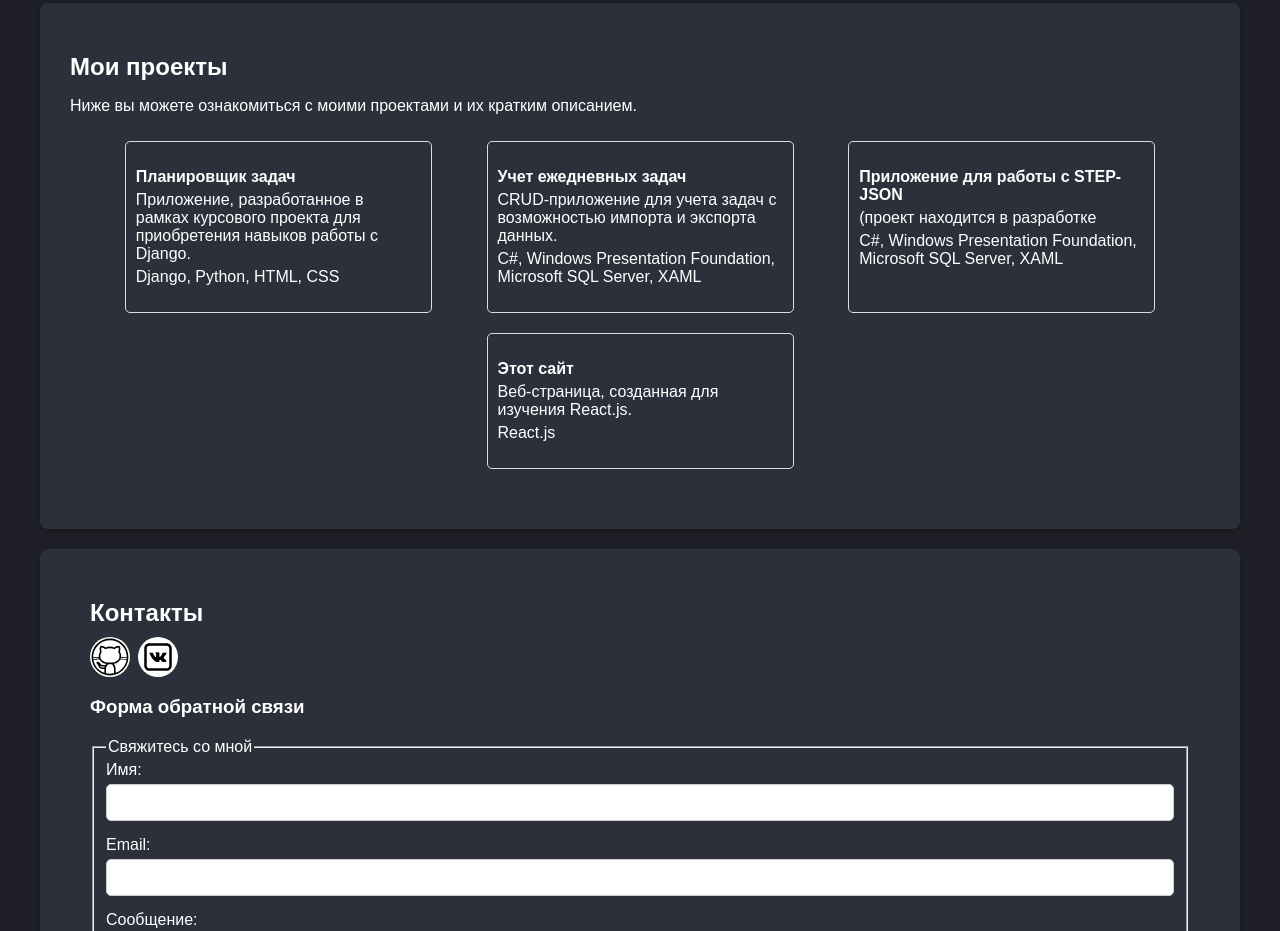
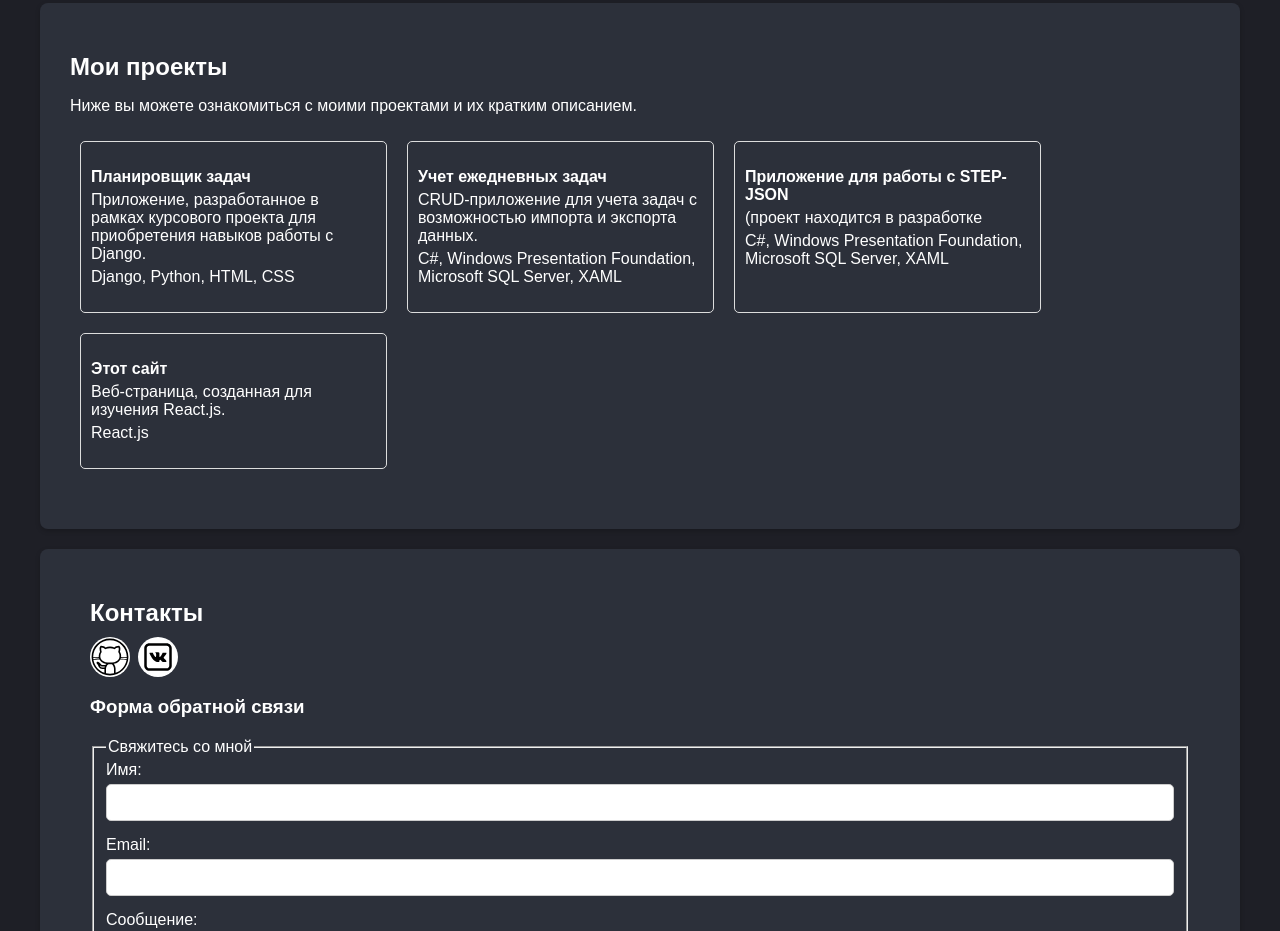
Before and after one commit to lyacsevna/AboutMe, a React (Create React App) app: page / in a window 1280 px wide. Shown: the part 1000-1931 px from the top of the page. Built offline with nearby package versions, Linux system fonts and the light colour scheme.

Commit message:
adaptation of project elements to screen size

```diff
--- a/src/styles/projects.css
+++ b/src/styles/projects.css
@@ -1,32 +1,47 @@
 .projects {
   display: flex;
-
+  flex-direction: column;
 }
 
 .project_container {
   display: flex;
-    flex-direction: row;
-    justify-content: space-evenly;
-    flex-wrap: wrap;
+  flex-direction: column;
+  justify-content: flex-start;
+  flex-wrap: nowrap;
 }
+
 
 .project_item {
   padding: 10px;
-    margin: 10px 0;
+  margin: 10px;
   border: 1px solid #ddd;
   border-radius: 5px;
   transition: transform 0.3s, box-shadow 0.3s;
   cursor: pointer;
   height: auto;
-    width: 25%;
+  width: 100%;
 }
+
 
 .project_item:hover {
   transform: scale(1.05);
   box-shadow: 0 4px 15px rgba(0, 0, 0, 0.2);
 }
 
+
 span {
   color: white;
   margin-top: 5px;
 }
+
+@media (min-width: 768px) {
+  .project_container {
+    flex-direction: row;
+    flex-wrap: wrap;
+    justify-content:
+  }
+
+  .project_item {
+    width: 25%;
+  }
+}
```
Lines whose indentation alone changed are shown as unchanged.
